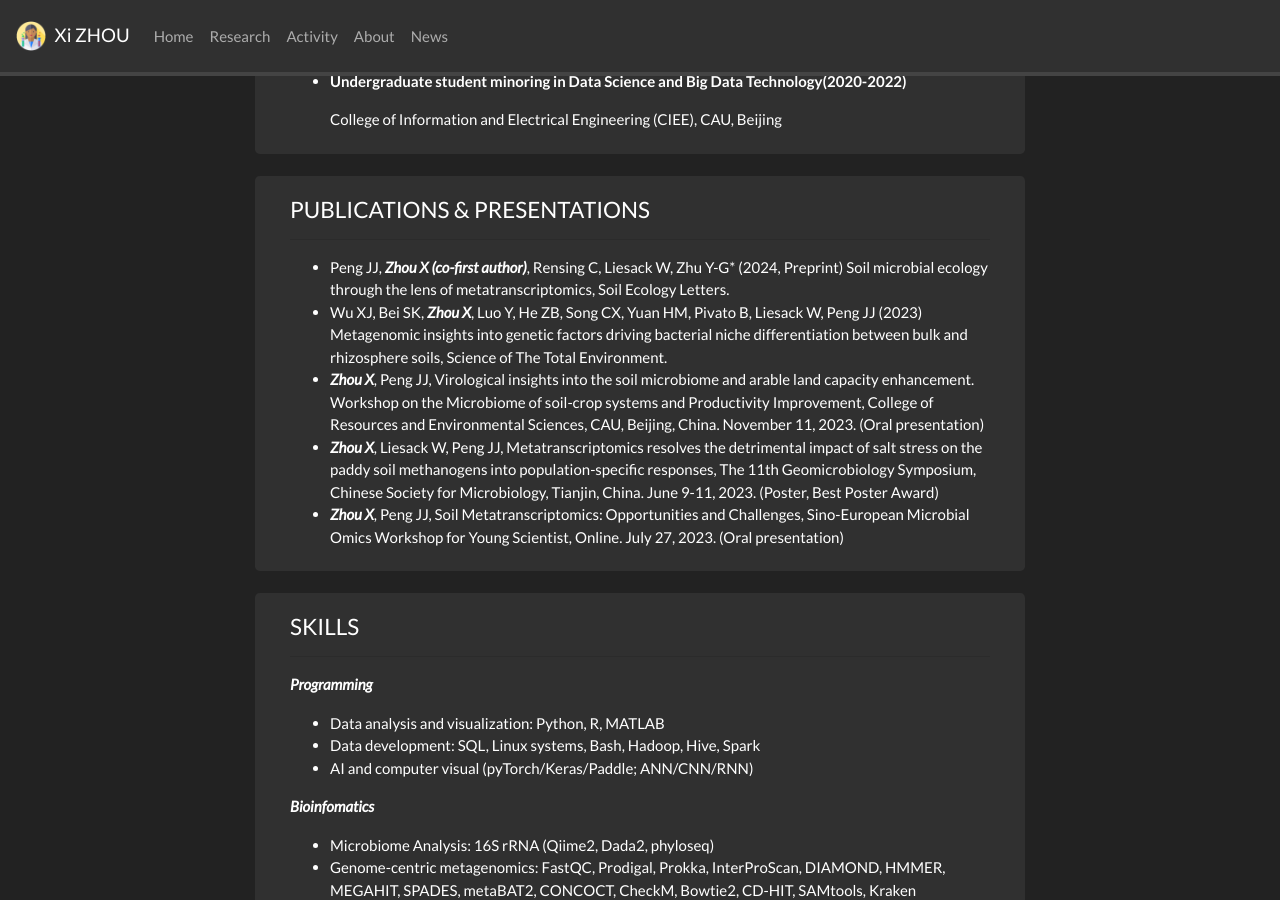
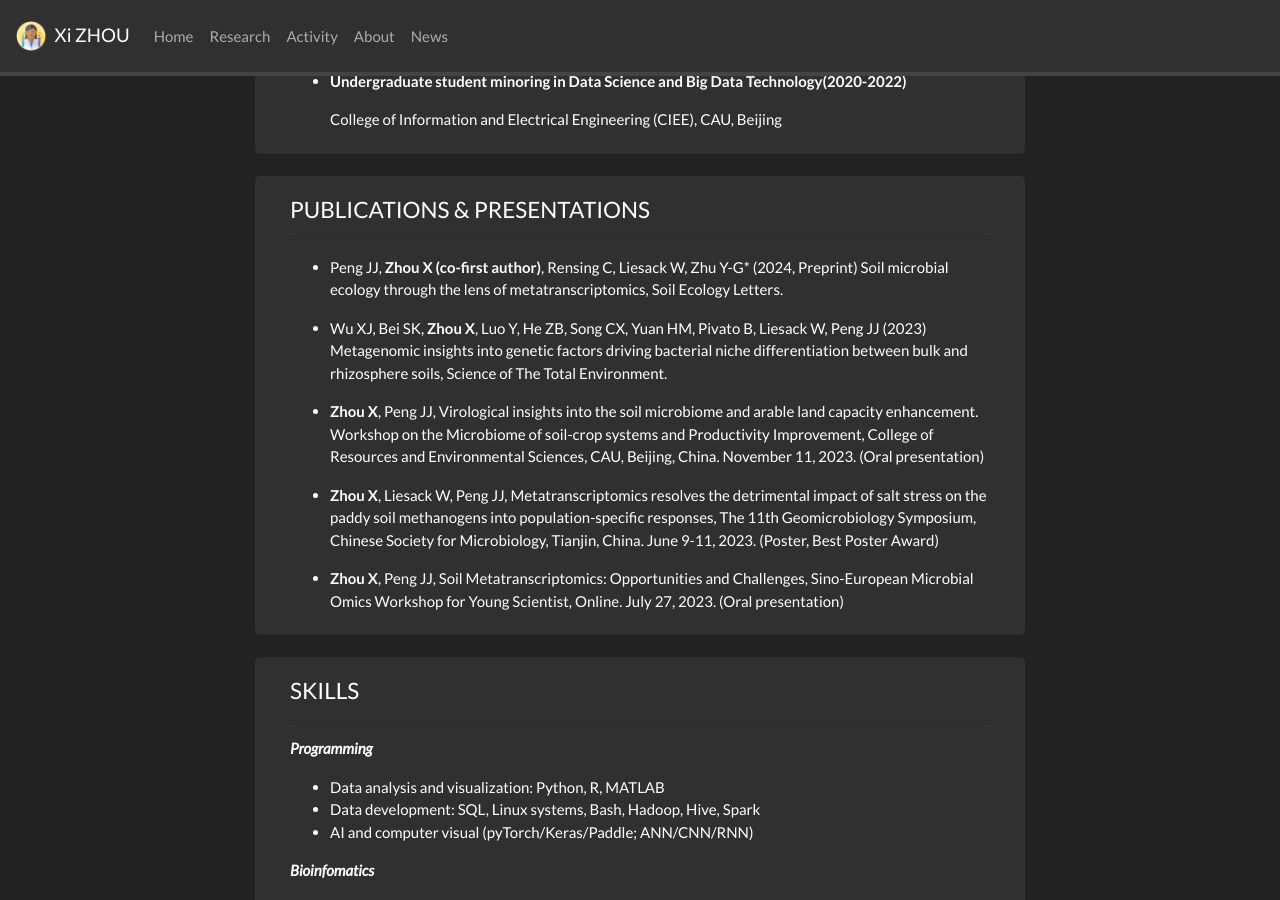
Before and after one commit to x1zh0u/x1zh0u.github.io, a Jekyll site: the page built from _pages/about.md, in a window 1280 px wide and 900 px high, scrolled down 676 px. Built offline with Jekyll 4.4.1, drawn with Linux system fonts in a browser that asks for light colours; nearby versions of some CDN libraries; a style sheet for code colours, icons or effects is not loaded.

```diff
--- a/_pages/about.md
+++ b/_pages/about.md
@@ -71,11 +71,15 @@ China Agricultural University<br>
 
 ------
 
-- Peng JJ, ***Zhou X (co-first author)***, Rensing C, Liesack W, Zhu Y-G* (2024, Preprint) Soil microbial ecology through the lens of metatranscriptomics, Soil Ecology Letters.
-- Wu XJ, Bei SK, ***Zhou X***, Luo Y, He ZB, Song CX, Yuan HM, Pivato B, Liesack W, Peng JJ (2023) Metagenomic insights into genetic factors driving bacterial niche differentiation between bulk and rhizosphere soils, Science of The Total Environment.
-- ***Zhou X***, Peng JJ, Virological insights into the soil microbiome and arable land capacity enhancement. Workshop on the Microbiome of soil-crop systems and Productivity Improvement, College of Resources and Environmental Sciences, CAU, Beijing, China. November 11, 2023. (Oral presentation)
-- ***Zhou X***, Liesack W, Peng JJ, Metatranscriptomics resolves the detrimental impact of salt stress on the paddy soil methanogens into population-specific responses, The 11th Geomicrobiology Symposium, Chinese Society for Microbiology, Tianjin, China. June 9-11, 2023. (Poster, Best Poster Award)
-- ***Zhou X***, Peng JJ, Soil Metatranscriptomics: Opportunities and Challenges, Sino-European Microbial Omics Workshop for Young Scientist, Online. July 27, 2023. (Oral presentation)
+- Peng JJ, **Zhou X (co-first author)**, Rensing C, Liesack W, Zhu Y-G* (2024, Preprint) Soil microbial ecology through the lens of metatranscriptomics, Soil Ecology Letters.
+
+- Wu XJ, Bei SK, **Zhou X**, Luo Y, He ZB, Song CX, Yuan HM, Pivato B, Liesack W, Peng JJ (2023) Metagenomic insights into genetic factors driving bacterial niche differentiation between bulk and rhizosphere soils, Science of The Total Environment.
+
+- **Zhou X**, Peng JJ, Virological insights into the soil microbiome and arable land capacity enhancement. Workshop on the Microbiome of soil-crop systems and Productivity Improvement, College of Resources and Environmental Sciences, CAU, Beijing, China. November 11, 2023. (Oral presentation)
+
+- **Zhou X**, Liesack W, Peng JJ, Metatranscriptomics resolves the detrimental impact of salt stress on the paddy soil methanogens into population-specific responses, The 11th Geomicrobiology Symposium, Chinese Society for Microbiology, Tianjin, China. June 9-11, 2023. (Poster, Best Poster Award)
+
+- **Zhou X**, Peng JJ, Soil Metatranscriptomics: Opportunities and Challenges, Sino-European Microbial Omics Workshop for Young Scientist, Online. July 27, 2023. (Oral presentation)
 
 </div>
 </div>
```
